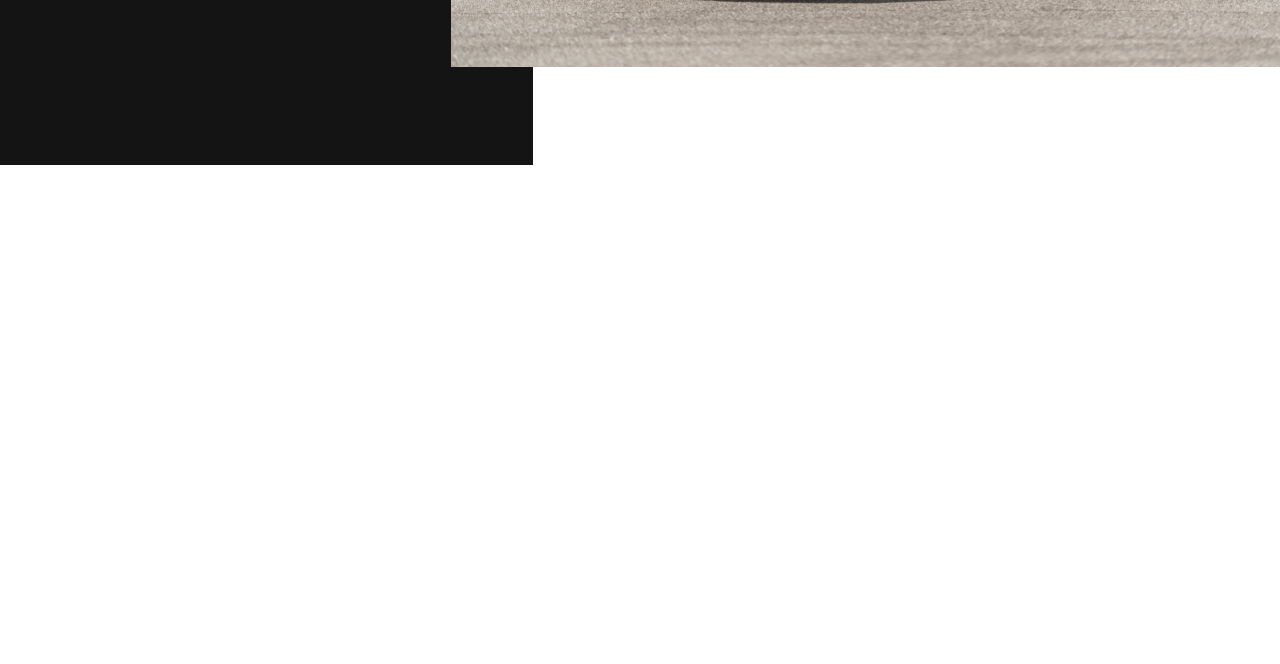
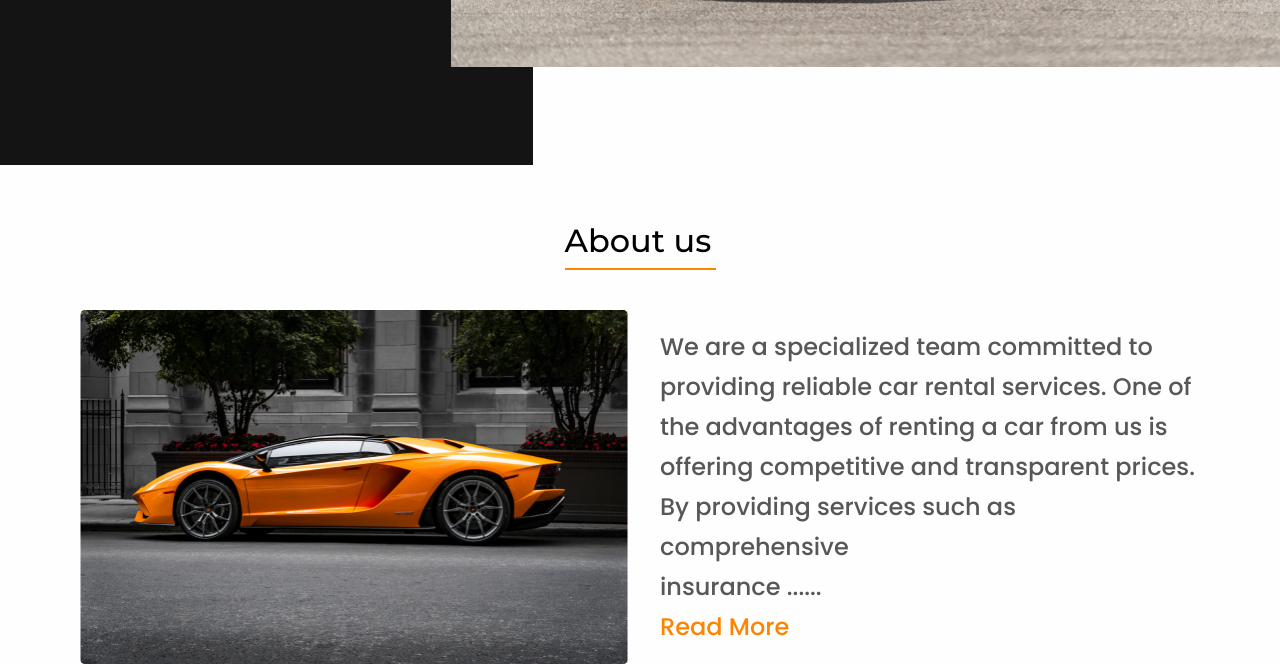
Before and after one commit to Riksev/Car-rental, a plain HTML site: page index.html in a window 1280 px wide. Shown: the part 577-1241 px from the top of the page. Before the commit the page ends 800 px from the top, so only its background shows below. Drawn offline with Linux system fonts and the light colour scheme.

Commit message:
Section about us. Small changes

```diff
--- a/index.html
+++ b/index.html
@@ -16,8 +16,8 @@
 				<div class="menu">
 					<nav class="menu__items">
 						<ul>
-							<li><a class="body-SM" href="#">Home</a></li>
-							<li><a class="body-SM" href="#">About</a></li>
+							<li><a class="body-SM" href="#home">Home</a></li>
+							<li><a class="body-SM" href="#about_us">About</a></li>
 							<li><a class="body-SM" href="#">Booking</a></li>
 							<li><a class="body-SM" href="#">Cars</a></li>
 							<li><a class="body-SM" href="#">Contacts</a></li>
@@ -30,7 +30,7 @@
 			</div>
 		</header>
 		<main>
-			<section class="hero">
+			<section class="hero" id="home">
 				<div class="rectangle"></div>
 				<div class="img_main">
 					<img src="images/main.jpg">
@@ -63,6 +63,26 @@
 					<div class="line"></div>
 				</div>
 			</section>
+			<section class="about_us" id="about_us">
+				<div class="frame">
+					<h2>About us</h2>
+					<div class="line"></div>
+				</div>
+				<div class="frame">
+					<img src="images/about_us.jpg">
+					<div class="frame__inner">
+						<div class="body-XL">
+							We are a specialized team committed to<br>
+							providing reliable car rental services. One of<br>
+							the advantages of renting a car from us is<br>
+							offering competitive and transparent prices.<br>
+							By providing services such as comprehensive<br>
+							insurance ......
+						</div>
+						<a href="#"><div class="body-XL">Read More</div></a>
+					</div>
+				</div>
+			</section>
 		</main>
 		<footer></footer>
 	</body>
--- a/style.scss
+++ b/style.scss
@@ -130,6 +130,10 @@ h4 {
 	font-weight: 400;
 }
 
+body {
+	overflow-x: hidden;
+}
+
 main {
 	display: inline-flex;
 	flex-direction: column;
@@ -137,7 +141,7 @@ main {
 	gap: 3.5rem;
 	width: 100vw;
 	justify-content: center;
-	background: $white-color;
+	background: $white-2-color;
 }
 
 header {
@@ -286,7 +290,47 @@ header {
 		}
 		button {
 			background-color: transparent;
-			border: 0px solid #3498db;
+			border: 0px solid $primary-color;
 		}
 	}
 }
+
+.about_us {
+	display: flex;
+	width: 70rem;
+	flex-direction: column;
+	align-items: center;
+	gap: 2.5rem;
+	.frame:nth-child(1) {
+		display: flex;
+		flex-direction: column;
+		align-items: flex-start;
+		gap: 0.5rem;
+	}
+	.frame:nth-child(2) {
+		display: flex;
+		align-items: center;
+		gap: 2rem;
+		align-self: stretch;
+	}
+	.line {
+		width: 9.4375rem;
+		height: 2px;
+		background-color: $primary-color;
+	}
+	img {
+		display: block;
+		width: 34.25rem;
+		height: 22.125rem;
+		border-radius: 0.25rem;
+	}
+	.body-XL {
+		color: $text-color;
+	}
+	a {
+		text-decoration: none;
+	}
+	a .body-XL {
+		color: $primary-color;
+	}
+}
```
Also changed, not shown: images/about_us.jpg (added), style.css.
